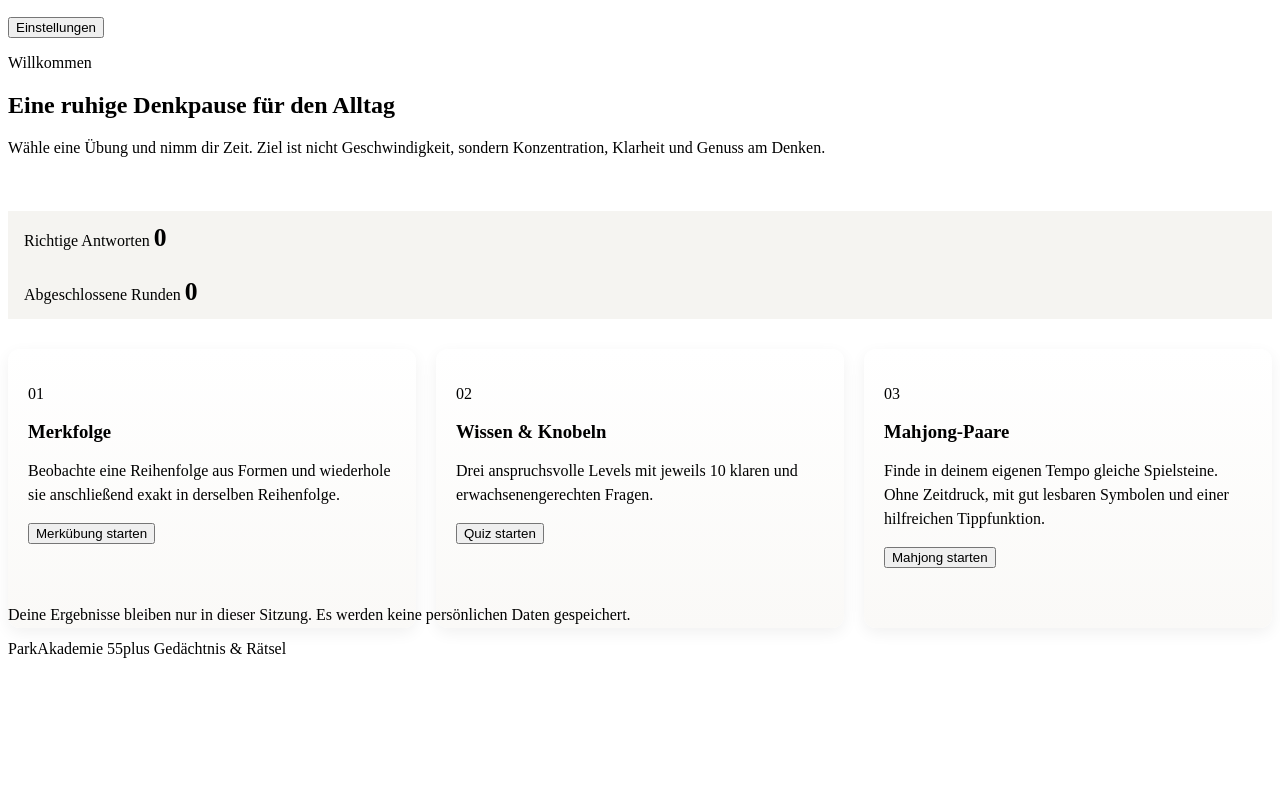
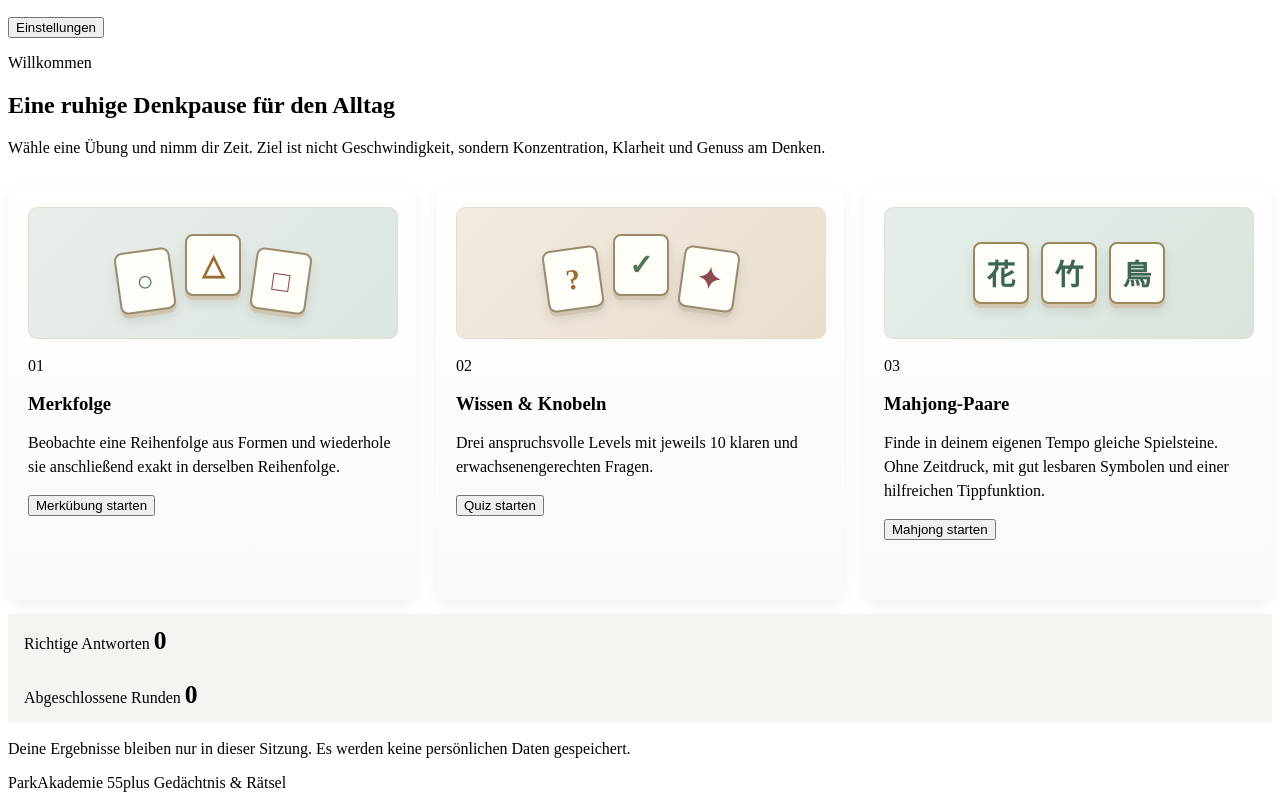
Before and after one commit to biancahohmann-afk/parkakademie-55plus, a plain HTML site: page index.html in a window 1280 px wide. Shown: the part 358-1158 px from the top of the page. Before the commit the page ends 1024 px from the top, so only its background shows below. Drawn offline with Linux system fonts and the light colour scheme.

Commit message:
Prioritize game overview and add three activity illustrations

```diff
--- a/index.html
+++ b/index.html
@@ -89,19 +89,11 @@
             sondern Konzentration, Klarheit und Genuss am Denken.
           </p>
 
-          <div class="stats" aria-label="Bisheriger Fortschritt">
-            <div class="stat-card">
-              <span>Richtige Antworten</span>
-              <strong id="totalCorrect">0</strong>
-            </div>
-            <div class="stat-card">
-              <span>Abgeschlossene Runden</span>
-              <strong id="gamesPlayed">0</strong>
-            </div>
-          </div>
-
           <div class="activity-grid">
             <article class="activity-card">
+              <div class="activity-illustration illustration-memory" aria-hidden="true">
+                <span>○</span><span>△</span><span>□</span>
+              </div>
               <p class="activity-number">01</p>
               <h3>Merkfolge</h3>
               <p>
@@ -114,6 +106,9 @@
             </article>
 
             <article class="activity-card">
+              <div class="activity-illustration illustration-quiz" aria-hidden="true">
+                <span>?</span><span>✓</span><span>✦</span>
+              </div>
               <p class="activity-number">02</p>
               <h3>Wissen &amp; Knobeln</h3>
               <p>
@@ -126,6 +121,9 @@
             </article>
 
             <article class="activity-card">
+              <div class="activity-illustration illustration-mahjong" aria-hidden="true">
+                <span>花</span><span>竹</span><span>鳥</span>
+              </div>
               <p class="activity-number">03</p>
               <h3>Mahjong-Paare</h3>
               <p>
@@ -136,6 +134,17 @@
                 Mahjong starten
               </button>
             </article>
+          </div>
+
+          <div class="stats" aria-label="Bisheriger Fortschritt">
+            <div class="stat-card">
+              <span>Richtige Antworten</span>
+              <strong id="totalCorrect">0</strong>
+            </div>
+            <div class="stat-card">
+              <span>Abgeschlossene Runden</span>
+              <strong id="gamesPlayed">0</strong>
+            </div>
           </div>
 
           <p class="privacy-note">
```
